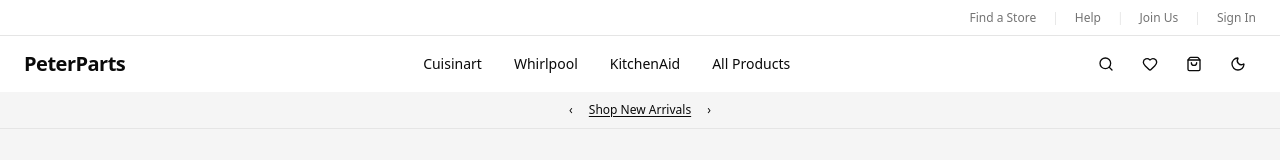
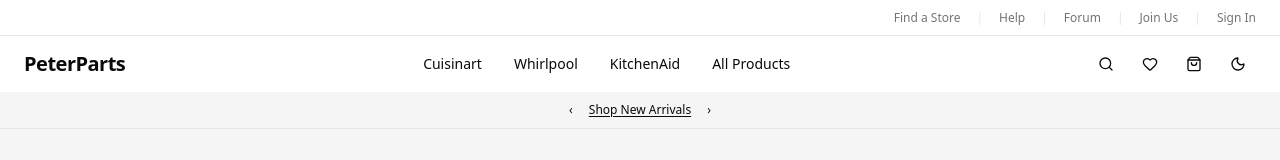
Before and after one commit to pedrouzcategui/peterparts-frontend, a Next.js app: page / in a window 1280 px wide. Shown: the top 160 px of the page. Built offline with nearby package versions, Linux system fonts and the light colour scheme.

Commit message:
fix: add /forum link to sidebar

```diff
--- a/components/layout/SiteHeader.tsx
+++ b/components/layout/SiteHeader.tsx
@@ -22,7 +22,14 @@
           Help
         </Link>
         <span className="text-border">|</span>
-        <Link href="/signup" className="hover:text-foreground transition-colors">
+        <Link href="/forum" className="hover:text-foreground transition-colors">
+          Forum
+        </Link>
+        <span className="text-border">|</span>
+        <Link
+          href="/signup"
+          className="hover:text-foreground transition-colors"
+        >
           Join Us
         </Link>
         <span className="text-border">|</span>
@@ -74,11 +81,18 @@
 
       {/* Promo banner */}
       <div className="flex h-9 items-center justify-center bg-muted text-xs font-medium">
-        <button className="mr-4" aria-label="Previous promotion">&lsaquo;</button>
-        <Link href="/products" className="underline underline-offset-2 hover:text-primary">
+        <button className="mr-4" aria-label="Previous promotion">
+          &lsaquo;
+        </button>
+        <Link
+          href="/products"
+          className="underline underline-offset-2 hover:text-primary"
+        >
           Shop New Arrivals
         </Link>
-        <button className="ml-4" aria-label="Next promotion">&rsaquo;</button>
+        <button className="ml-4" aria-label="Next promotion">
+          &rsaquo;
+        </button>
       </div>
     </header>
   );
```
